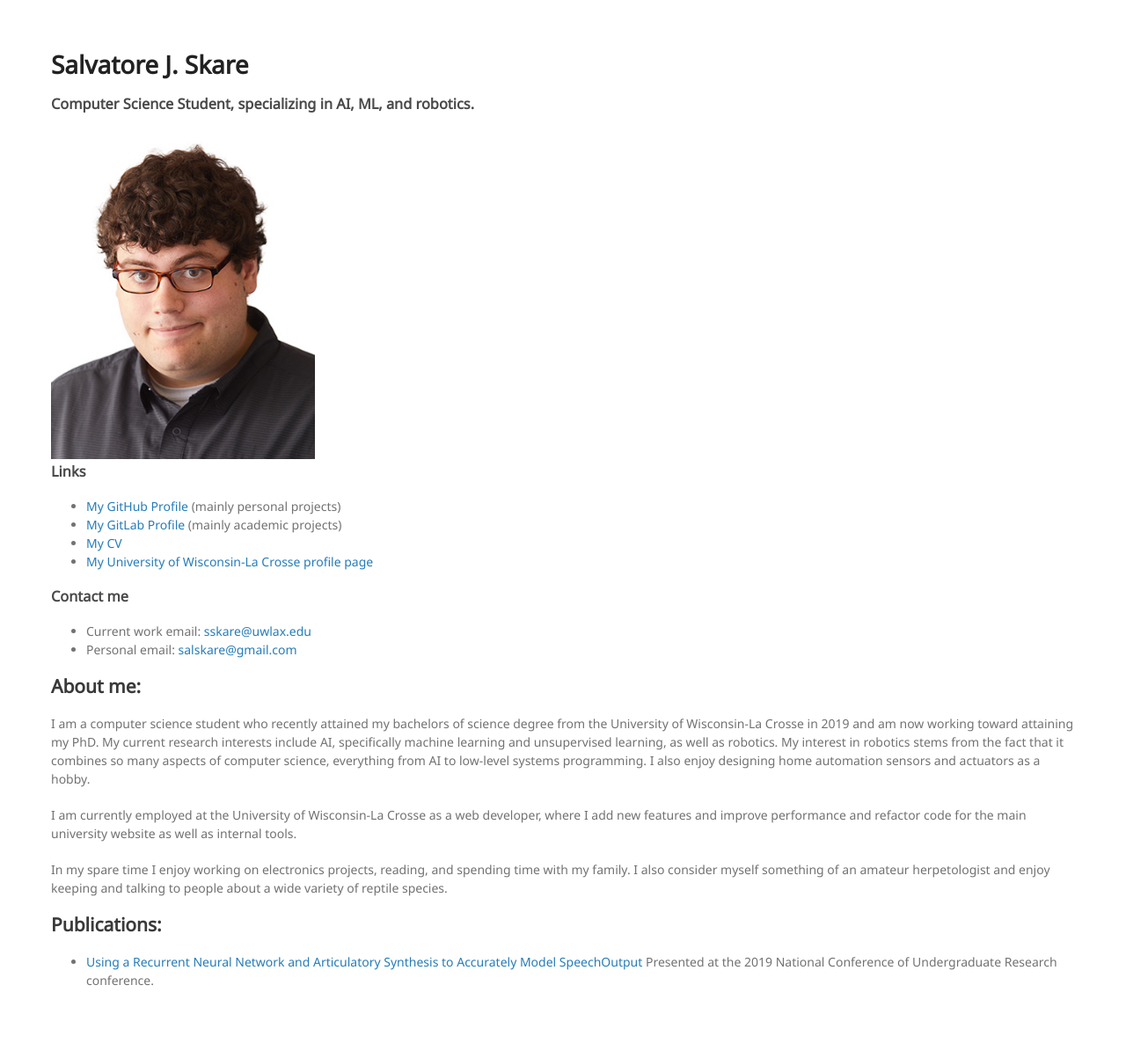
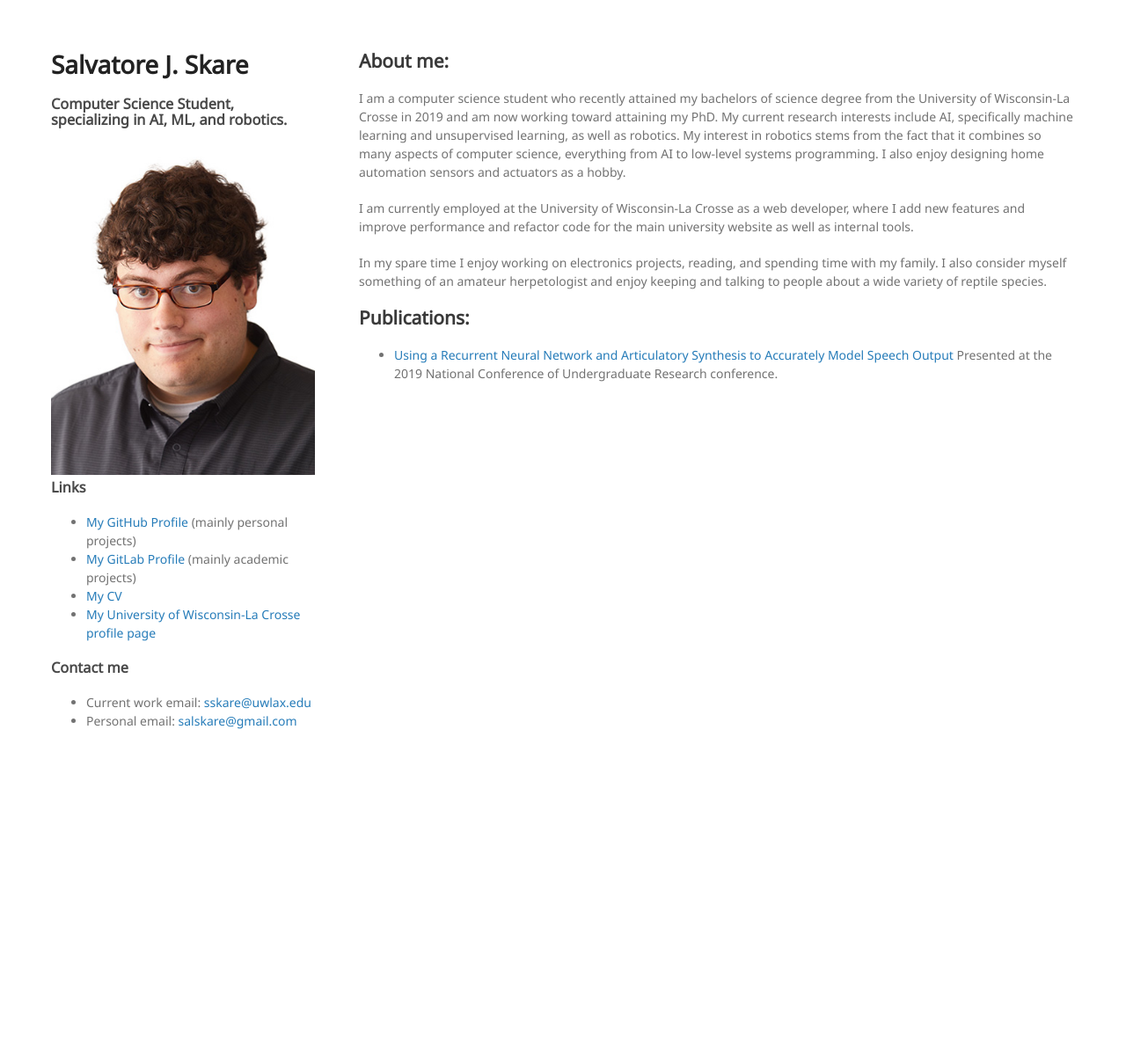
Before and after one commit to saljs/saljs.github.io, a Jekyll site: the page built from index.md, in a window 1280 px wide. Shown: the whole page at 88% size. Built offline with Jekyll 4.4.1, drawn with Linux system fonts in a browser that asks for light colours; after the commit the page ends 908 px from its top, so only the background shows below that.

Commit message:
Fixed desktop styling

```diff
--- a/css/main.css
+++ b/css/main.css
@@ -83,11 +83,16 @@ th {
 
 div.container {
   display: flex;
-  flex-wrap: wrap;
 }
 div.container div.about {
   flex-grow: 1;
+  margin-right: 50px;
 }
 div.container div.content {
   flex-grow: 3;
 }
+@media only screen and (max-width: 775px) {
+    div.container {
+        flex-wrap: wrap;
+    }
+}
--- a/index.md
+++ b/index.md
@@ -23,4 +23,4 @@ herpetologist and enjoy keeping and talking to people about a wide variety of
 reptile species.
 
 ## Publications:
-* [Using a Recurrent Neural Network and Articulatory Synthesis to Accurately Model SpeechOutput]("Using a Recurrent Neural Network and Articulatory Synthesis to Accurately Model SpeechOutput") Presented at the 2019 National Conference of Undergraduate Research conference.
+* [Using a Recurrent Neural Network and Articulatory Synthesis to Accurately Model Speech Output]("http://www.ncurproceedings.org/ojs/index.php/NCUR2019/article/view/2895") Presented at the 2019 National Conference of Undergraduate Research conference.
```
